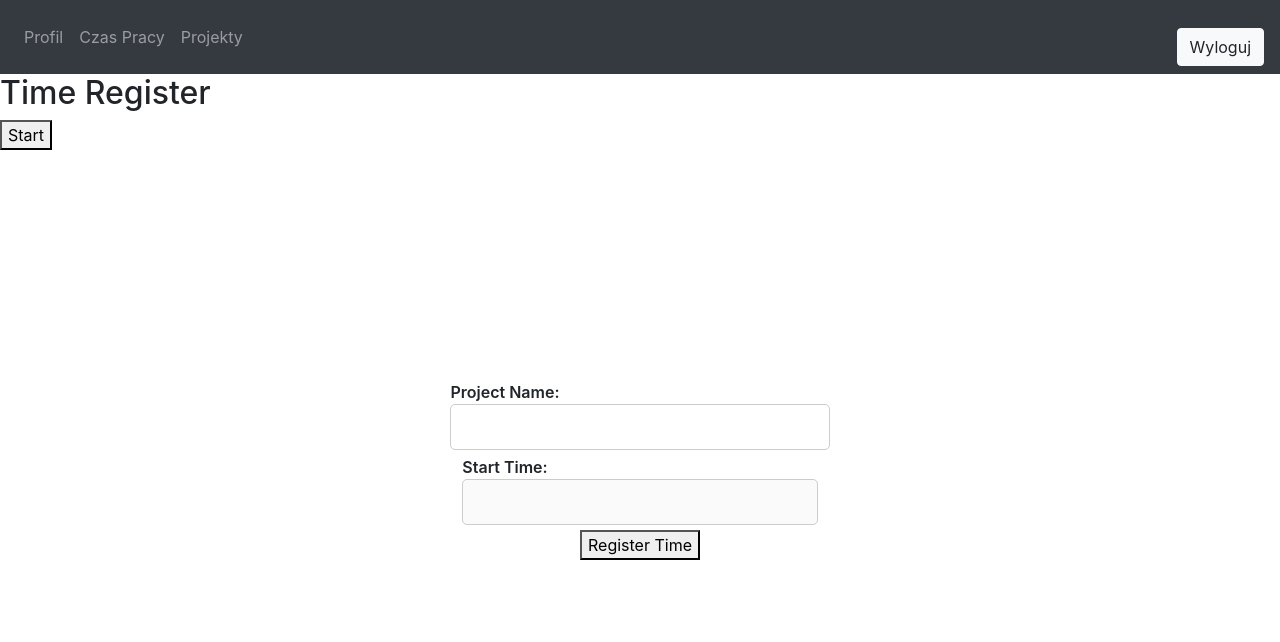
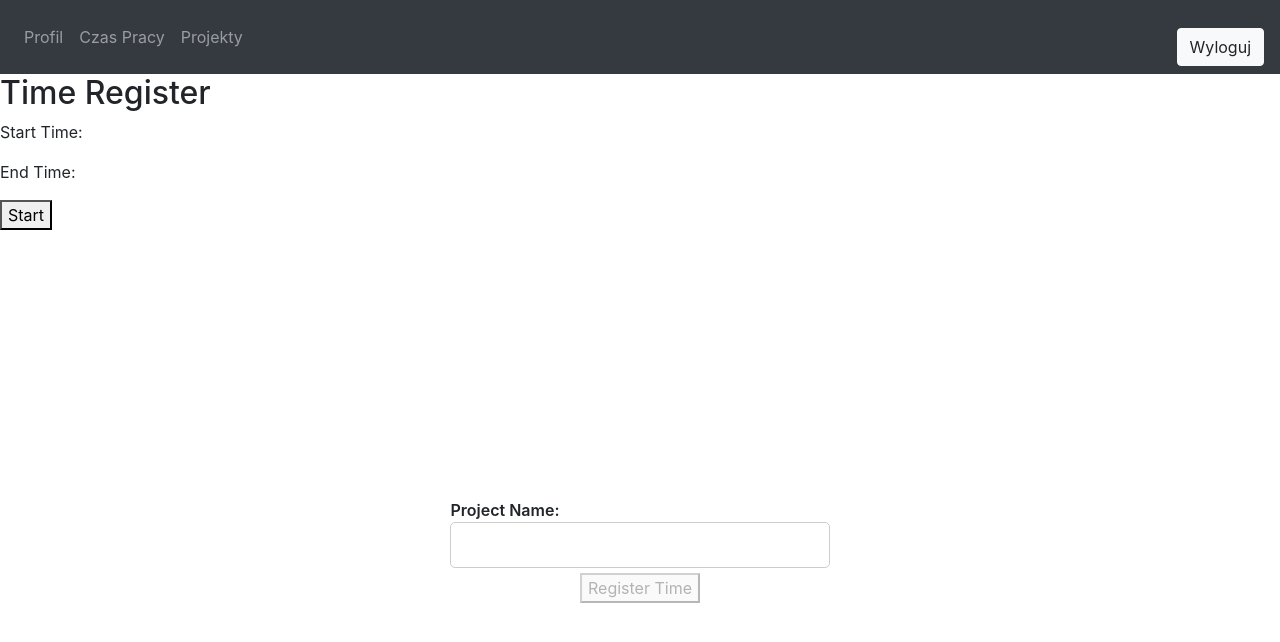
Before and after one commit to Anison99/taw2-work-planner2, a React (Create React App) app: page /time-register in a window 1280 px wide. Shown: the top 642 px of the page. Built offline with nearby package versions, Linux system fonts and the light colour scheme.

Commit message:
fix time rejestration

```diff
--- a/src/App.js
+++ b/src/App.js
@@ -1,4 +1,3 @@
-// App.js
 import React from 'react';
 import { BrowserRouter as Router, Route, Routes } from 'react-router-dom';
 import './App.css';
@@ -11,9 +10,13 @@ import User from './components/User.js';
 import TimeRegister from './components/TimeRegister.js';
 import Navbar from './components/Navbar.js';
 import ProjectMeneger from './components/ProjectMeneger.js';
+
+import { TimeProvider } from './components/TimeContext.js';
+
 function App() {
   return (
     <Router basename="/">
+      <TimeProvider>
         <Routes>
           <Route path="/" element={<Home />} />
           <Route path="/login" element={<Login />} />
@@ -23,6 +26,7 @@ function App() {
           <Route path="/time-register" element={<TimeRegister />} />
           <Route path="/project-meneger" element={<ProjectMeneger />} />
         </Routes>
+      </TimeProvider>
     </Router>
   );
 }
--- /dev/null
+++ b/src/components/TimeContext.js
@@ -0,0 +1,13 @@
+import React, { createContext, useState } from 'react';
+
+export const TimeContext = createContext();
+
+export const TimeProvider = ({ children }) => {
+  const [isWorking, setIsWorking] = useState(false);
+
+  return (
+    <TimeContext.Provider value={{ isWorking, setIsWorking }}>
+      {children}
+    </TimeContext.Provider>
+  );
+};
--- a/src/components/TimeRegister.js
+++ b/src/components/TimeRegister.js
@@ -1,61 +1,40 @@
-import React, { useState, useEffect } from 'react';
+import React, { useState, useEffect, useContext } from 'react';
 import axios from 'axios';
 import { useNavigate } from 'react-router-dom';
 import Navbar from './Navbar';
+import { TimeContext } from './TimeContext';
 
 function TimeRegister() {
   const [startTime, setStartTime] = useState('');
-  const [timer, setTimer] = useState('00:00:00'); // Timer dla odliczania czasu
+  const [endTime, setEndTime] = useState('');
   const [projectName, setProjectName] = useState('');
-  const [isWorking, setIsWorking] = useState(false); // Stan określający, czy użytkownik pracuje
+  const [isWorking, setIsWorking] = useState(false);
   const navigate = useNavigate();
-
-  useEffect(() => {
-    let intervalId;
-
-    if (isWorking) {
-      const start = Date.now();
-
-      intervalId = setInterval(() => {
-        const elapsedTime = Date.now() - start;
-        const formattedTime = new Date(elapsedTime).toISOString().substr(11, 8);
-        setTimer(formattedTime);
-      }, 1000);
-    } else {
-      clearInterval(intervalId);
-    }
-
-    return () => {
-      clearInterval(intervalId);
-    };
-  }, [isWorking]);
 
   const handleStart = () => {
     const currentDate = new Date().toLocaleString();
     setStartTime(currentDate);
     setIsWorking(true);
-    setTimer('00:00:00'); // Zerowanie timera po kliknięciu "Start"
   };
 
   const handleStop = () => {
+    const currentDate = new Date().toLocaleString();
+    setEndTime(currentDate);
     setIsWorking(false);
   };
 
   const handleSubmit = async (e) => {
     e.preventDefault();
-    const currentDate = new Date().toLocaleString();
-
     try {
       const response = await axios.post(
         'http://localhost:5000/api/worklogs',
         {
           startTime,
-          endTime: currentDate,
+          endTime,
           projectName,
         },
         { withCredentials: true }
       );
-
       if (response.status === 200) {
         console.log('Time registered successfully');
         navigate('/user');
@@ -71,24 +50,21 @@ function TimeRegister() {
     <div>
       <Navbar />
       <h2>Time Register</h2>
+      <p>Start Time: {startTime}</p>
+      <p>End Time: {endTime}</p>
       {!isWorking ? (
         <button onClick={handleStart}>Start</button>
       ) : (
-        <>
-          <p>Working Time: {timer}</p>
-          <button onClick={handleStop}>Stop</button>
-        </>
+        <button onClick={handleStop}>Stop</button>
       )}
       <form onSubmit={handleSubmit}>
         <label>
           Project Name:
           <input type="text" value={projectName} onChange={(e) => setProjectName(e.target.value)} />
         </label>
-        <label>
-          Start Time:
-          <input type="text" value={startTime} disabled />
-        </label>
-        <button type="submit">Register Time</button>
+        <button type="submit" disabled={!endTime}>
+          Register Time
+        </button>
       </form>
     </div>
   );
```
Lines whose indentation alone changed are shown as unchanged.
